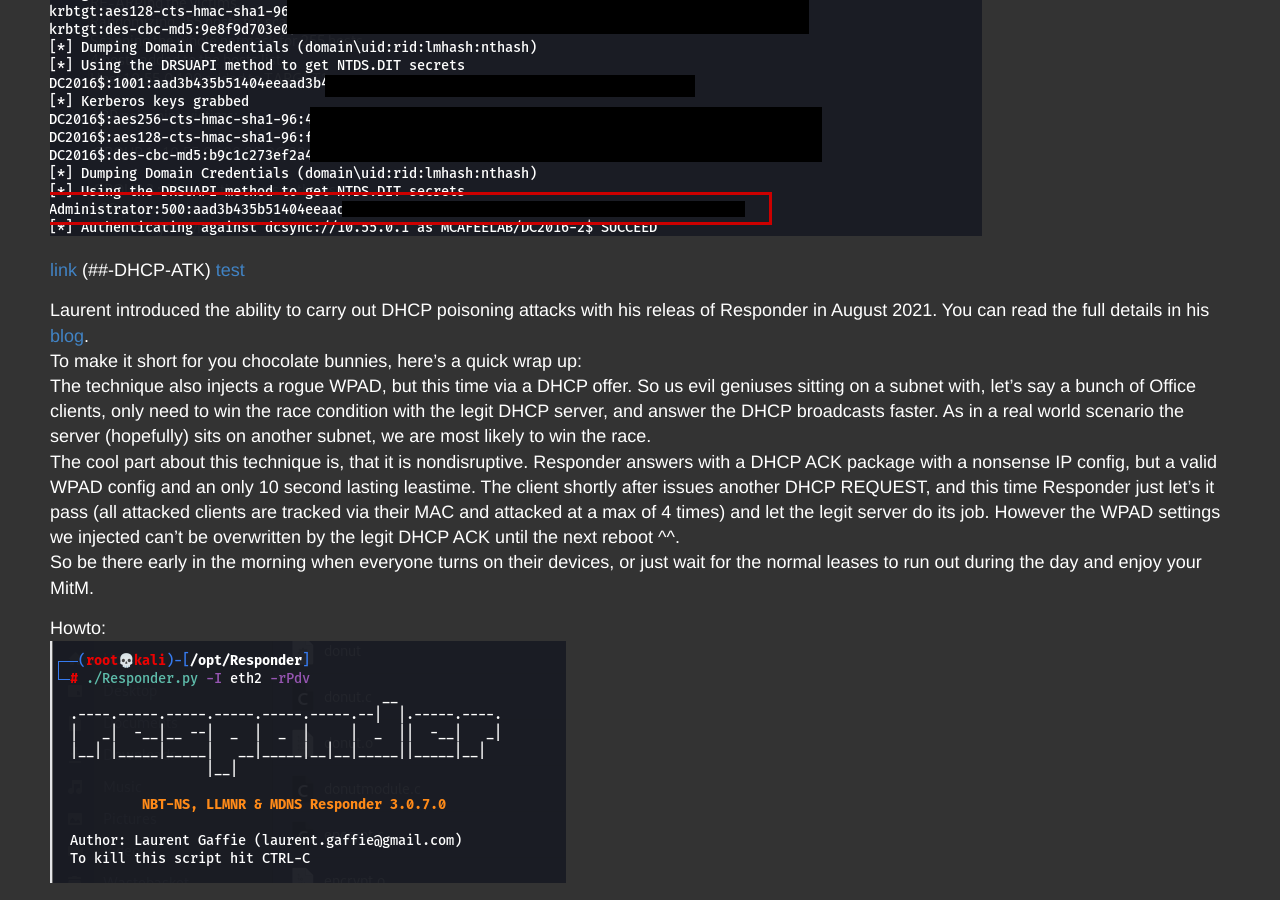
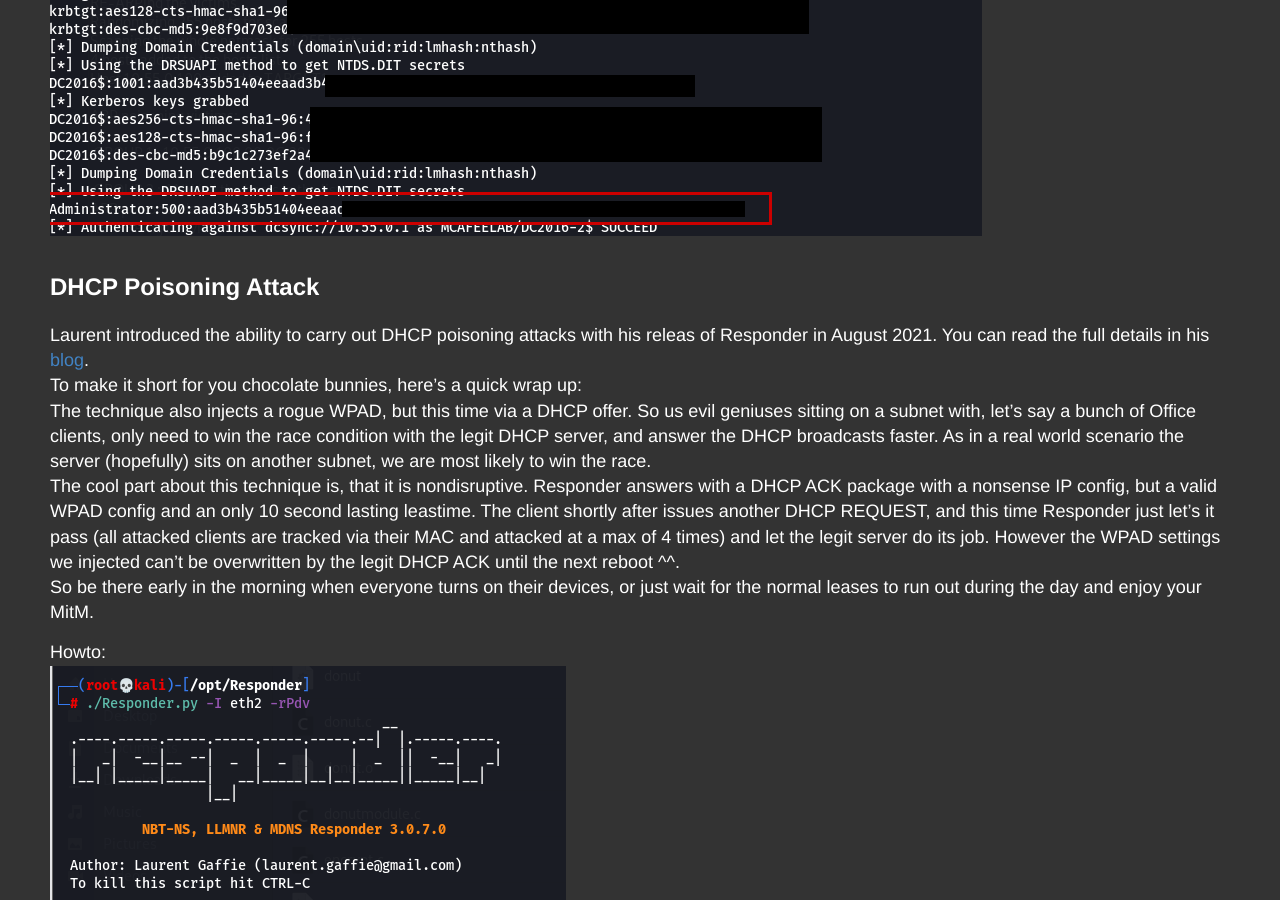
Before and after one commit to LuemmelSec/LuemmelSec.github.io, a Jekyll site: the page built from _posts/2021-02-02-Relaying-101.md, in a window 1280 px wide and 900 px high, scrolled down 19520 px. Built offline with Jekyll 4.4.1, drawn with Linux system fonts in a browser that asks for light colours.

Commit message:
Update 2021-02-02-Relaying-101.md

```diff
--- a/_posts/2021-02-02-Relaying-101.md
+++ b/_posts/2021-02-02-Relaying-101.md
@@ -347,9 +347,7 @@
 
 <img src="/images/2021-02-02/zeropwn.png">
 
-[link](## DHCP Attack)
-(##-DHCP-ATK)
-[test](##-DHCP-ATK)
+## DHCP Poisoning Attack
 
 Laurent introduced the ability to carry out DHCP poisoning attacks with his releas of Responder in August 2021. You can read the full details in his [blog](https://g-laurent.blogspot.com/2021/08/responders-dhcp-poisoner.html).
 To make it short for you chocolate bunnies, here's a quick wrap up:
```
